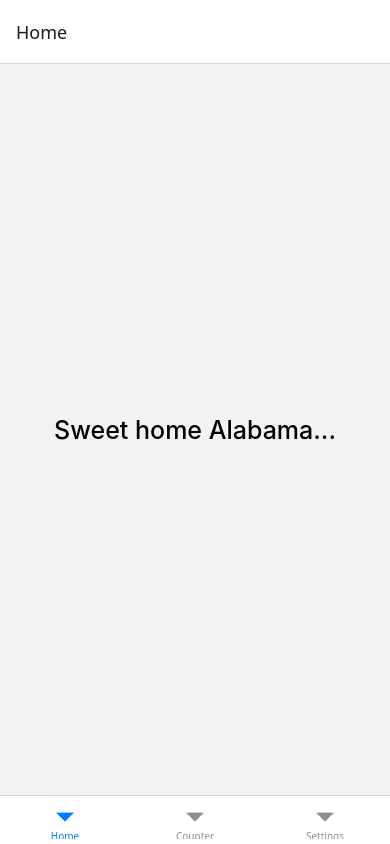
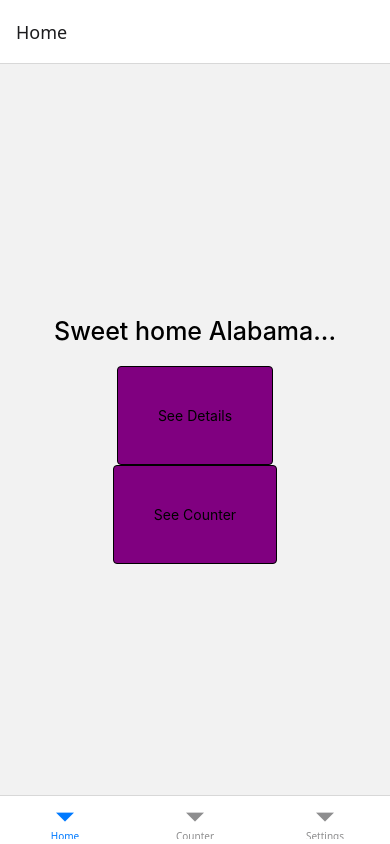
Before and after one commit to ATNekoo/CegepApp, a React Native app in the folder cegepapp/: screen /Home in a window 390 px wide. Built offline with nearby package versions, Linux system fonts and the light colour scheme.

Commit message:
Correction Touchable Opacity

```diff
--- a/cegepapp/src/screens/HomeScreen.js
+++ b/cegepapp/src/screens/HomeScreen.js
@@ -5,9 +5,9 @@ export default function HomeScreen({navigation}) {
     return(
         <View style={styles.container}>
             <Text style={styles.title}>Sweet home Alabama...</Text>
-            <TouchableOpacity title='See details' onPress={() => navigation.navigate('Details')}></TouchableOpacity>
+            <TouchableOpacity style={styles.button} onPress={() => navigation.navigate('Details')}><Text>See Details</Text></TouchableOpacity>
             <View></View>
-            <TouchableOpacity title='See counter' onPress={() => navigation.navigate('Counter')}></TouchableOpacity>
+            <TouchableOpacity style={styles.button} onPress={() => navigation.navigate('Counter')}><Text>See Counter</Text></TouchableOpacity>
         </View>
     )
 
```
